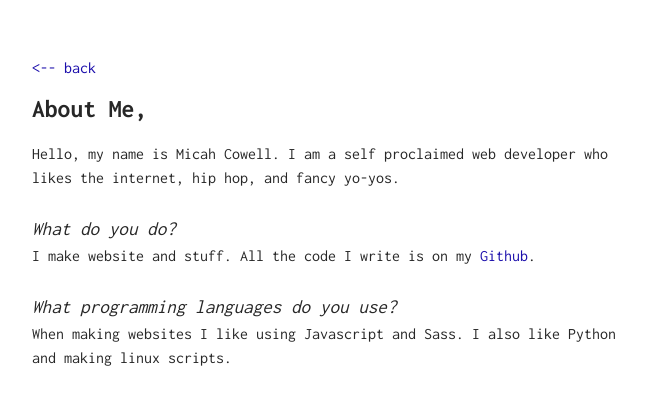
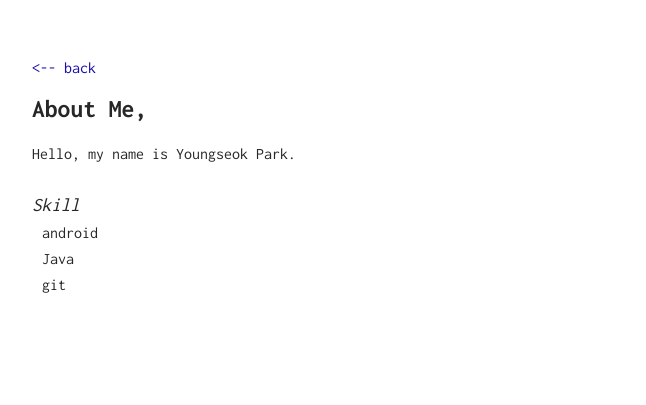
Before and after one commit to yands11/yands11.github.io, a Jekyll site: the page built from me/index.md, in a window 1280 px wide. Shown: the top 405 px of the page, without its empty margins (308-954 px from the left). Built offline with Jekyll 4.4.1, drawn with Linux system fonts in a browser that asks for light colours.

Commit message:
about edit

```diff
--- a/me/index.md
+++ b/me/index.md
@@ -2,10 +2,9 @@
 layout: about
 ---
 
-Hello, my name is Micah Cowell. I am a self proclaimed web developer who likes the internet, hip hop, and fancy yo-yos.
+Hello, my name is Youngseok Park.
 
-# What do you do?
-I make website and stuff. All the code I write is on my [Github](https://github.com/getmicah).
-
-# What programming languages do you use?
-When making websites I like using Javascript and Sass. I also like Python and making linux scripts.
+# Skill
+* android
+* Java
+* git
```
Also changed, not shown: 1 other file.
